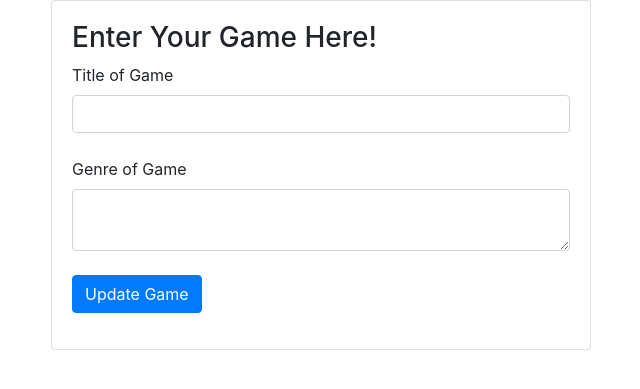
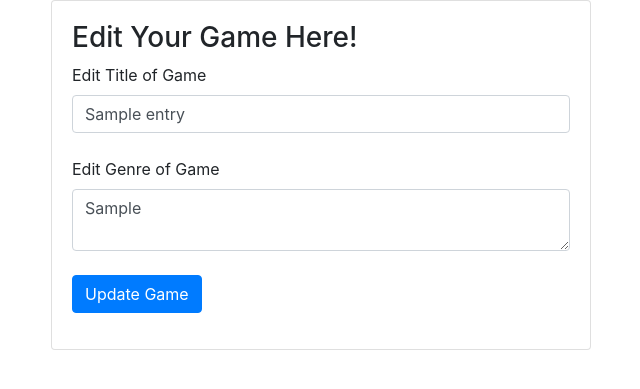
Before and after one commit to CrazM13/WebAPI_InClass, a Node server app: template W3/GameListApp/views/gameentries/editgame.handlebars in a window 1280 px wide. Shown: the part 56-445 px from the top of the page, without its empty margins (319-959 px from the left). Run offline with Node 20, Linux system fonts and the light colour scheme; the template is opened without the code that fills it: values that come from a table or form of the project are taken from there, others are empty; tables that the repository leaves empty hold one stand-in row (values such as "Sample post"); some libraries are stand-ins or nearby versions.

Commit message:
Added Edit

```diff
--- a/W3/GameListApp/app.js
+++ b/W3/GameListApp/app.js
@@ -46,6 +46,30 @@ router.get('/entries', function (req, res) {
 	res.render('gameentries/addgame');
 });
 
+// Route To Edit Entries
+router.get('/gameentries/edit/:id', function (req, res) {
+
+	Entry.findOne({
+		_id: req.params.id
+	}).then(function (entry) {
+		res.render('gameentries/editgame', {entry: entry});
+	});
+});
+
+// Route To Put Edit
+router.put('/editgame/:id', function(req, res) {
+	Entry.findOne({
+		_id: req.params.id
+	}).then(function(entry) {
+		entry.title = req.body.title;
+		entry.genre = req.body.genre;
+
+		entry.save().then(function(idea) {
+			res.redirect('/');
+		});
+	});
+});
+
 // Route To The Log In
 router.get('/login', function (req, res) {
 	res.render('login');
--- a/W3/GameListApp/views/gameentries/editgame.handlebars
+++ b/W3/GameListApp/views/gameentries/editgame.handlebars
@@ -1,15 +1,16 @@
 <div class="row">
 	<div class="col-md-6 mx-auto">
 		<div class="card card-body">
-			<form class="form-group" action="/addgame" method="POST">
-				<h3>Enter Your Game Here!</h3>
-				<label>Title of Game</label>
+			<form class="form-group" action="/editgame/{{entry.id}}?_method=PUT" method="POST">
+				<h3>Edit Your Game Here!</h3>
+				<input type="hidden" name="_method" value="PUT"/>
+				<label>Edit Title of Game</label>
 				<br />
-				<input class="form-control" type="text" name="title" value="{{entries.title}}" required />
+				<input class="form-control" type="text" name="title" value="{{entry.title}}" required />
 				<br />
-				<label>Genre of Game</label>
+				<label>Edit Genre of Game</label>
 				<br />
-				<textarea class="form-control" name="genre" required>{{entries.genre}}</textarea>
+				<textarea class="form-control" name="genre" required>{{entry.genre}}</textarea>
 				<br />
 				<button class="btn btn-primary" type="submit">Update Game</button>
 			</form>
```
